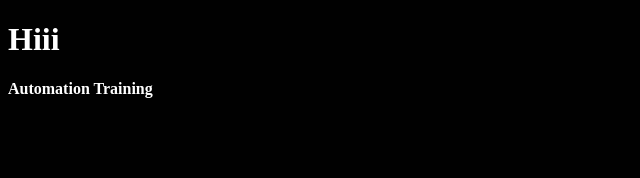
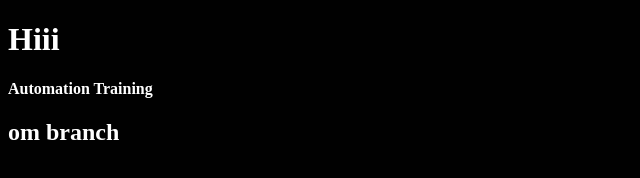
Before and after one commit to omatography/testHtml, a plain HTML site: page index.html in a window 1280 px wide. Shown: the whole page, without its empty margins (0-640 px from the left). Drawn offline with Linux system fonts and the light colour scheme.

Commit message:
first commit om

```diff
--- a/index.html
+++ b/index.html
@@ -10,5 +10,6 @@
 <body>
     <h1>Hiii</h1>
     <h4>Automation Training</h4>
+    <H2>om branch</H2>
 </body>
 </html>
```
